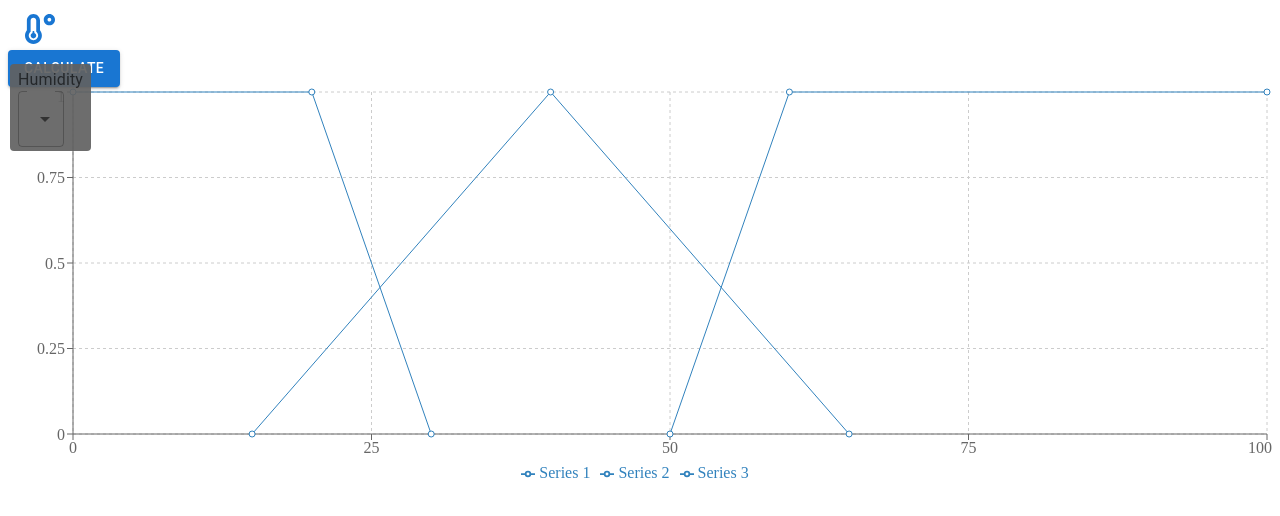
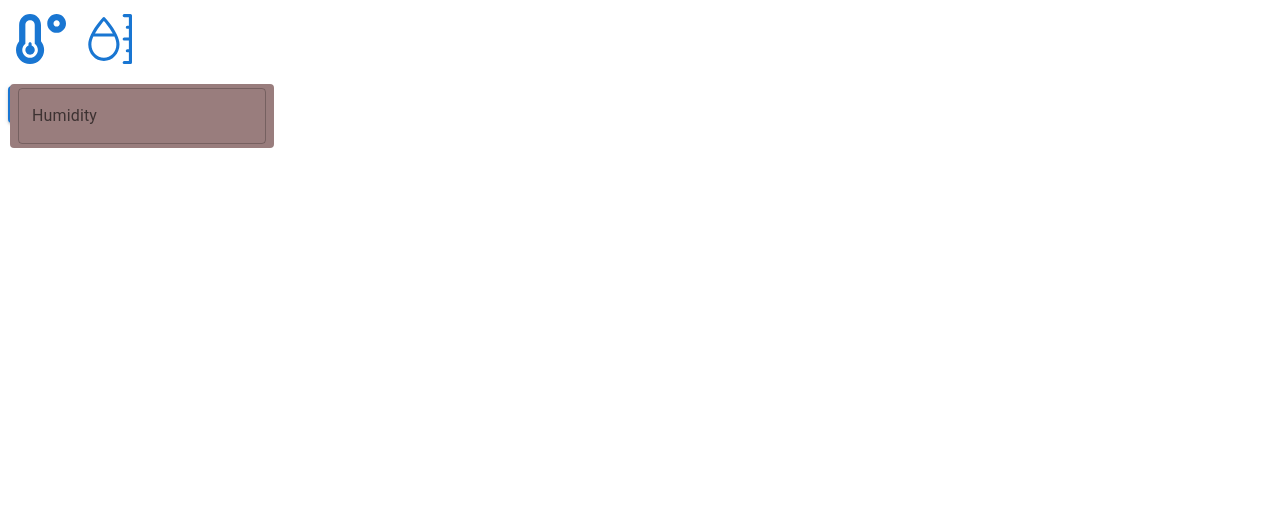
Before and after one commit to nsutnghiadoan/fuzzy-fe, a React (Create React App) app: page / in a window 1280 px wide. Both pictures are taken after a click on the button 40 px from the left and 29 px from the top of the page. Shown: the top 516 px of the page. Built offline with nearby package versions, Linux system fonts and the light colour scheme.

Commit message:
add check error func

```diff
--- a/src/App.js
+++ b/src/App.js
@@ -1,10 +1,12 @@
 import {useState, PureComponent} from 'react';
 import { FaTemperatureLow } from 'react-icons/fa'
 import ToolTips from './components/ToolTips/ToolTips';
-import { humidity } from './components/listData';
+import { listAttribute } from './components/listData';
 import Button from '@mui/material/Button';
 import Chart from './components/Charts';
 import './assets/css/style.css';
+import { TextField } from '@mui/material';
+import { Submit } from './components/Submit/Submit';
 
 function App() {
   const [listParam, setListParam] = useState({
@@ -12,19 +14,26 @@ function App() {
     temperature : '',
     radiation : '',
   });
+
   const handleSubmit =()=> {
 
   }
   return (
     <div className="App">
-      <ToolTips
-        icon={<FaTemperatureLow className='icon_weather' size={'30'} />}
-        parentState={listParam}
-        listData={humidity}
-        setListParam={setListParam}
-      />
+      <div className='listTooltip'>
+        {listAttribute.map((item)=> {
+          return (
+            <ToolTips
+              icon={item.icon}
+              parentState={listParam}
+              setListParam={setListParam}
+              nameState={item.nameState}
+            />
+          )
+        })}
+      </div>
       <Button onClick={handleSubmit} variant="contained">Calculate</Button>
-      <Chart idChart={'moisture'} />
+      {/* <Chart idChart={'moisture'} /> */}
     </div>
   );
 }
--- /dev/null
+++ b/src/assets/css/components/_tooltips.scss
@@ -0,0 +1,10 @@
+.listTooltip {
+    display: flex;
+    .css-ja5taz-MuiTooltip-tooltip {
+        background-color: #997d7d;
+
+    }
+    .MuiInputLabel-formControl {
+        text-transform: capitalize;
+    }
+}
--- a/src/assets/css/style.css
+++ b/src/assets/css/style.css
@@ -6,4 +6,14 @@
 #chart {
   display: block;
   height: 400px !important;
+}
+
+.listTooltip {
+  display: flex;
+}
+.listTooltip .css-ja5taz-MuiTooltip-tooltip {
+  background-color: #997d7d;
+}
+.listTooltip .MuiInputLabel-formControl {
+  text-transform: capitalize;
 }/*# sourceMappingURL=style.css.map */
--- a/src/assets/css/style.scss
+++ b/src/assets/css/style.scss
@@ -1 +1,2 @@
 @import './components/chart';
+@import './components/tooltips';
--- a/src/components/Charts/Chart.js
+++ b/src/components/Charts/Chart.js
@@ -3,27 +3,27 @@ import { LineChart, Line, XAxis, YAxis, CartesianGrid, Tooltip, Legend, Responsi
 
 const series = [
   {
-    name: 'Series 1',
+    name: 'Dry',
     data: [
-      { category: 0, value: 1 },
-      { category: 20, value: 1 },
-      { category: 30, value: 0 },
+      { valueRead: 0, value: 1 },
+      { valueRead: 20, value: 1 },
+      { valueRead: 30, value: 0 },
     ],
   },
   {
-    name: 'Series 2',
+    name: 'Medium',
     data: [
-      { category: 15, value: 0 },
-      { category: 40, value: 1 },
-      { category: 65, value: 0 },
+      { valueRead: 15, value: 0 },
+      { valueRead: 40, value: 1 },
+      { valueRead: 65, value: 0 },
     ],
   },
   {
-    name: 'Series 3',
+    name: 'Wet',
     data: [
-      { category: 50, value: 0 },
-      { category: 60, value: 1 },
-      { category: 100, value: 1 },
+      { valueRead: 50, value: 0 },
+      { valueRead: 60, value: 1 },
+      { valueRead: 100, value: 1 },
     ],
   },
 ];
@@ -35,7 +35,7 @@ export default class Example extends PureComponent {
       <ResponsiveContainer id={'chart'} width="100%" height="100%">
         <LineChart width={500} height={300}>
           <CartesianGrid strokeDasharray="3 3" />
-          <XAxis dataKey="category" type="number" />
+          <XAxis dataKey="valueRead" type="number" />
           <YAxis dataKey="value" />
           <Tooltip />
           <Legend />
--- /dev/null
+++ b/src/components/Submit/Submit.js
@@ -0,0 +1,4 @@
+export const Submit = (a,b,c) => {
+    const tong = a +b +c;
+    return tong;
+}
--- /dev/null
+++ b/src/components/ToolTips/CheckError.js
@@ -0,0 +1,15 @@
+export const CheckError = (inputValue, nameState, setState) => {
+    switch(nameState) {
+        case 'humidity':
+            if(inputValue == 10) {
+                console.log(1);
+                setState(1);
+            }
+            break;
+        case 'moisture' :
+            if(inputValue == 5) {
+                console.log(2);
+            }
+            break;
+    }
+}
--- a/src/components/ToolTips/ToolTips.jsx
+++ b/src/components/ToolTips/ToolTips.jsx
@@ -7,13 +7,18 @@ import InputLabel from '@mui/material/InputLabel';
 import MenuItem from '@mui/material/MenuItem';
 import Select from '@mui/material/Select';
 import { WiHumidity } from "react-icons/wi";
+import { TextField } from '@mui/material';
+import { CheckError } from './CheckError';
+
+
 
 export default function ToolTips( props ) {
     const [open, setOpen] = useState(false);
+    const [error, setError] = useState('');
     const handleTooltipOpen = () => {
         setOpen(!open);
     };
-    const [age, setAge] = useState('');
+    const [valueState, setValueState] = useState(0);
     const handleTooltipClose = () => {
         setOpen(false);
     };
@@ -32,32 +37,25 @@ export default function ToolTips( props ) {
                         disableTouchListener
                         placement="top-start"
                         title={
-                        <>
-                            <InputLabel id="demo-simple-select-label">Humidity</InputLabel>
-                            <Select
-                            value={age}
-                            onChange={(event)=>{
-                                props.parentState[props.listData.index] = event.target.value;
-                                setAge(event.target.value);
-                            }}
-                            displayEmpty
-                            label='radiation'
-                            defaultValue={props.listData.index}
-                            inputProps={{ 'aria-label': 'Without label' }}
-                            >
-                            {props.listData.data.map((value, index)=>{
-                                return (
-                                    <MenuItem key={index} value={value}>{value}</MenuItem>
-                                )
-                            })}
-                            </Select>
-                        </>
+                            <TextField
+                                id={`input_${props.nameState}`}
+                                label={props.nameState}
+                                variant={'outlined'}
+                                color={'secondary'}
+                                onChange={(event)=>{
+                                    props.parentState[props.nameState] = event.target.value;
+                                    setValueState(event.target.value);
+                                    CheckError(event.target.value , props.nameState , setError);
+                                }}
+                                onBlur={(e)=> CheckError(e.target.value , props.nameState , setError)}
+                            />
                         }
                     >
-                        <Button onClick={handleTooltipOpen}>{age == '' ? props.icon  : age}</Button>
+                        <Button onClick={handleTooltipOpen}>{valueState == '' ? props.icon  : valueState}</Button>
                     </Tooltip>
                 </div>
             </ClickAwayListener>
+            <p className='error'>{error}</p>
         </div>
     )
 }
--- a/src/components/listData.js
+++ b/src/components/listData.js
@@ -1,4 +1,13 @@
-export const humidity = {
-    index : 'humidity',
-    data : ['Khoang 30%', 'Khoang 50%', 'Khoang 80%']
-}
+import { FaTemperatureLow } from 'react-icons/fa';
+import { BsMoisture } from 'react-icons/bs';
+
+export const listAttribute = [
+    {
+        nameState : 'humidity',
+        icon : <FaTemperatureLow size={'50'} />
+    },
+    {
+        nameState : 'moisture',
+        icon : <BsMoisture size={'50'} />
+    }
+]
```
Also changed, not shown: 1 other file (tests, documents, lock files or other folders).
